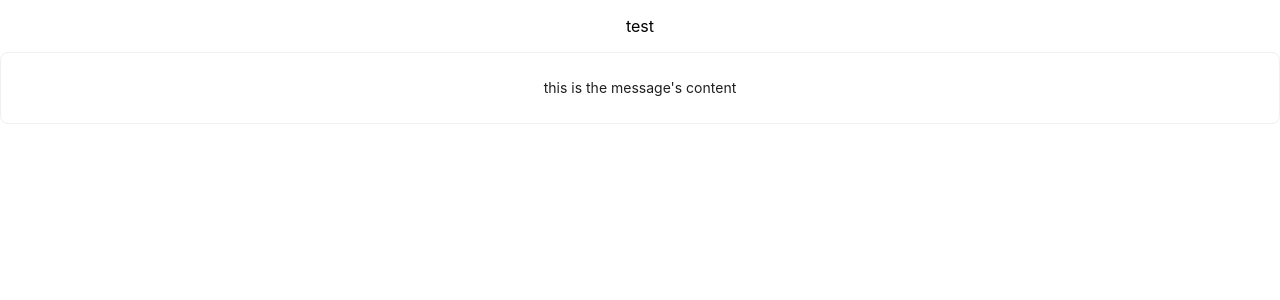
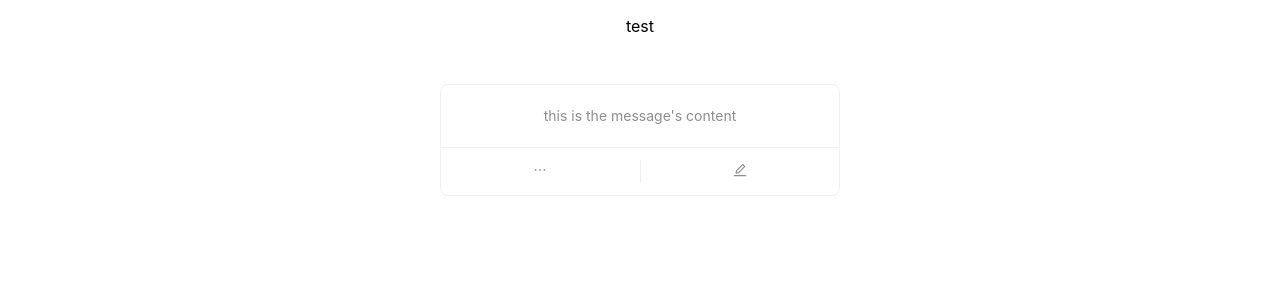
Before and after one commit to ArRstgi/HackUMassProject, a React (Create React App) app in the folder frontend/: page / in a window 1280 px wide. Shown: the top 300 px of the page. Built offline with nearby package versions, Linux system fonts and the light colour scheme.

Commit message:
frontend message edit

```diff
--- a/frontend/src/message.js
+++ b/frontend/src/message.js
@@ -1,8 +1,38 @@
-import React from "react";
-import { Card } from "antd";
+// import React from "react";
+// import { Card } from "antd";
+
+// function Message(props) {
+//   return <Card>{props.message_content}</Card>;
+// }
+
+// export default Message;
+
+import { EditOutlined, EllipsisOutlined, SettingOutlined } from '@ant-design/icons';
+import React, { useState } from 'react';
+import { Avatar, Card, Skeleton, Switch } from 'antd';
+const { Meta } = Card;
 
 function Message(props) {
-  return <Card>{props.message_content}</Card>;
-}
+  return (
+    <div style={{ display: 'flex', justifyContent: 'center', alignItems: 'center', height: '20vh' }}>
+      <div>
+        <Card
+          style={{
+            width: 400,
+            marginTop: 16,
+          }}
+          actions={[
+            <EllipsisOutlined key="ellipsis" />,
+            <EditOutlined key="edit" />,
+          ]}
+        >
+        <Meta
+          description={props.message_content}
+        />
+        </Card>
+      </div>
+    </div>
+  );
+};
 
 export default Message;
```
